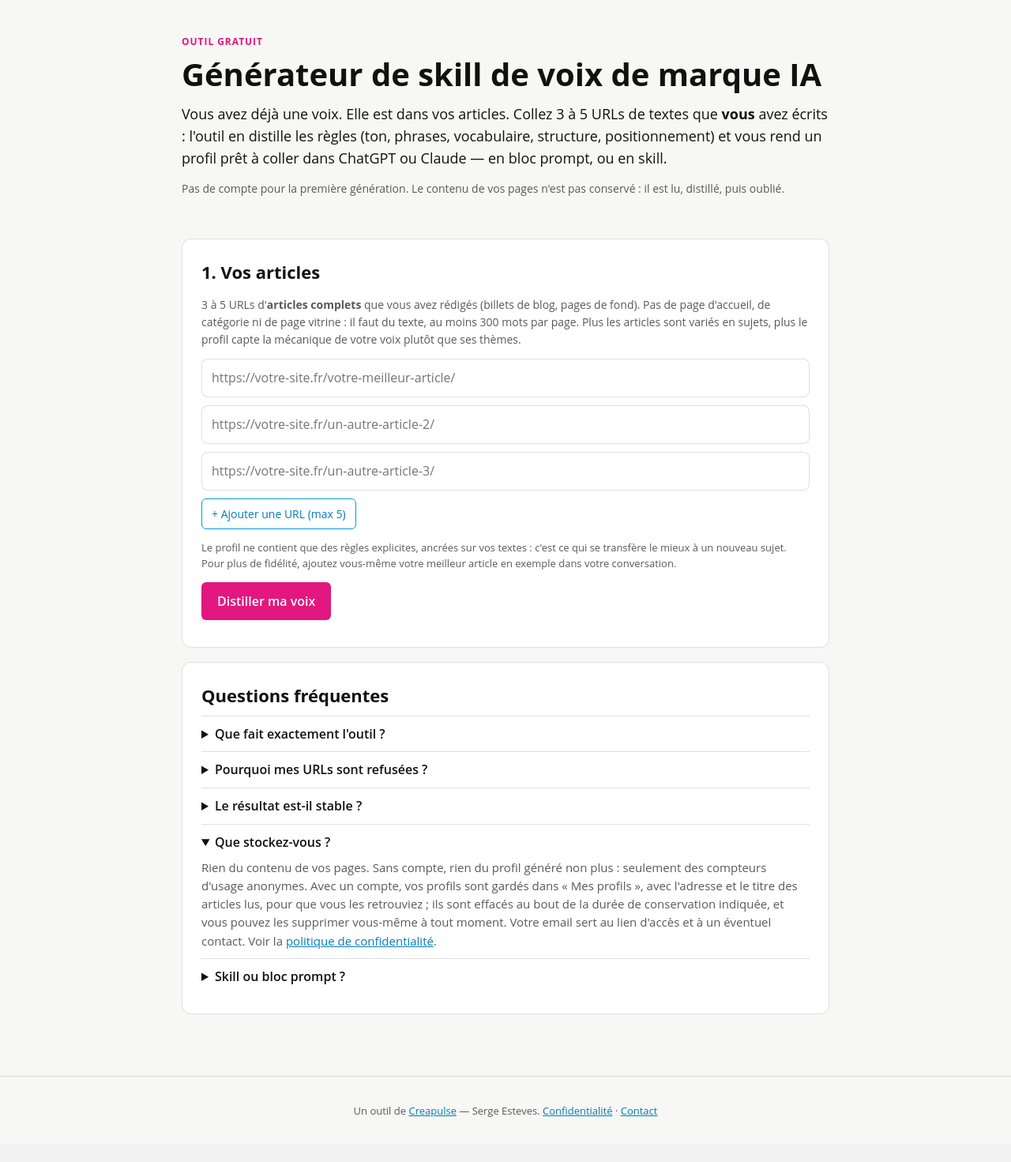
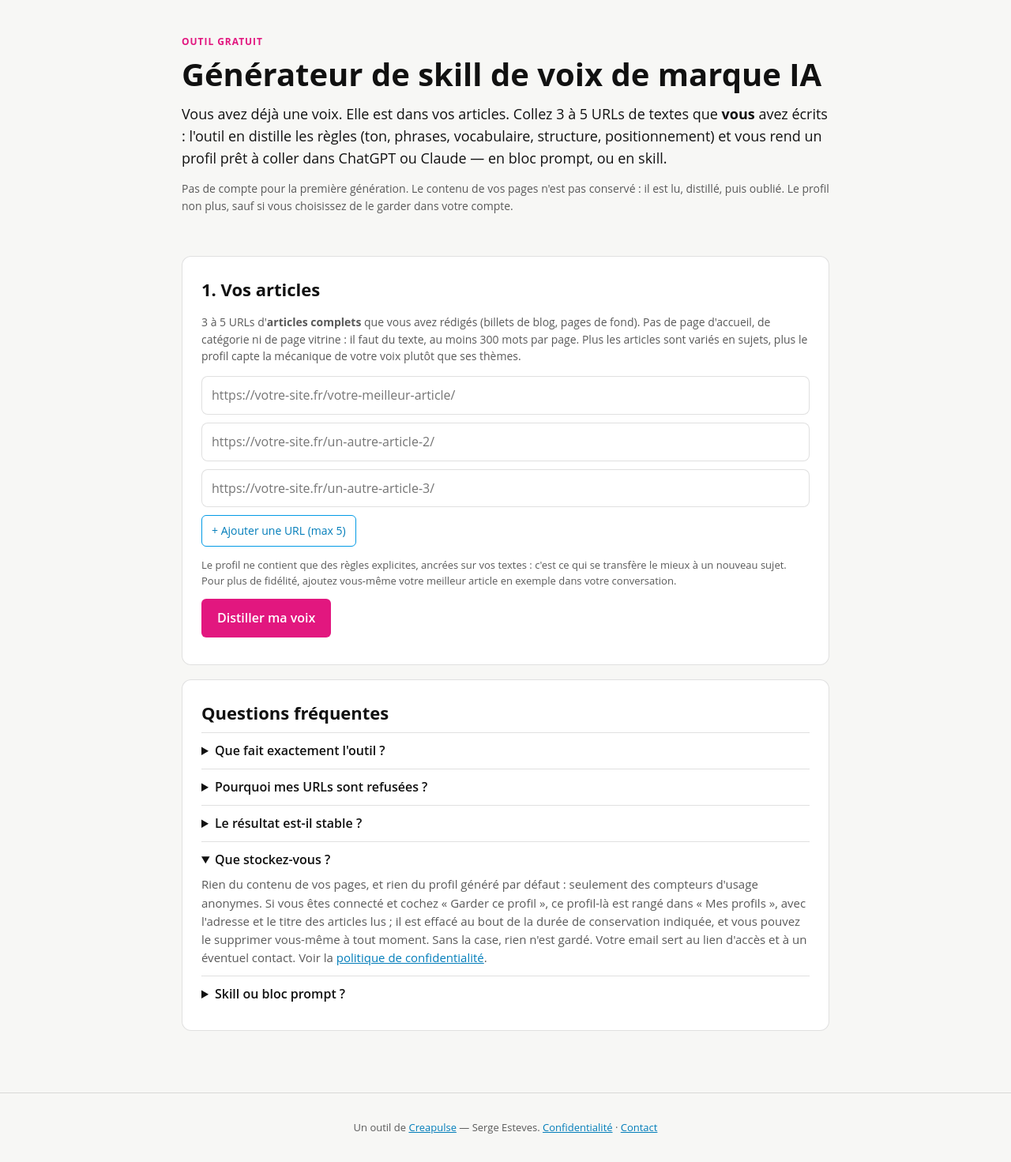
Before and after one commit to sergeesteves/creapulse-brand-voice-skill-generator, a FastAPI app: page / in a window 1280 px wide, after a click on "Que stockez-vous ?". Shown: the part 59-1530 px from the top of the page at 79% size. Before the commit the page ends 1473 px from the top, so only its background shows below. Run offline with FastAPI, Linux system fonts and the light colour scheme; some libraries are stand-ins or nearby versions.

Commit message:
Ne garder un profil que si le membre le demande
L'historique passe en opt-in : une case « Garder ce profil », décochée par
défaut, sous le formulaire des comptes identifiés. Sans elle, /api/generate
n'écrit rien dans profiles. La promesse « lu, distillé, oublié » vaut donc
aussi pour le profil par défaut ; le chapeau et la FAQ le disent.

Co-Authored-By: Claude Opus 5.5 <noreply@anthropic.com>

```diff
--- a/app/main.py
+++ b/app/main.py
@@ -192,6 +192,7 @@ async def index(request: Request):
             "max_urls": settings.max_urls,
             "min_urls": settings.min_urls,
             "min_words": settings.min_words_per_page,
+            "retention_months": settings.retention_months(sess.levels if sess else ()),
         },
     )
     resp.headers["Referrer-Policy"] = "no-referrer"
@@ -280,7 +281,9 @@ async def api_generate(request: Request, payload: dict = Body(...)):
     profile_id = None
     if email:
         store.bump_lead_generations(email)
-        profile_id = _save_profile(store, sess, name, slug, page_views, guide)
+        # Opt-in explicite : sans la case cochée, le profil n'est gardé nulle part
+        if payload.get("save") is True:
+            profile_id = _save_profile(store, sess, name, slug, page_views, guide)
     _record_cost(store, "ok", good, guide.model, meter)
     log.info("generation ok ip=%s email=%s pages=%d words=%d guide=%dc model=%s usage=%s cost=%.5f$ (%s, %d appel(s))",
              gating.ip_key(ip)[:8], "yes" if email else "no", len(good), sum(p.words for p in good),
--- a/app/templates/index.html
+++ b/app/templates/index.html
@@ -31,7 +31,7 @@
     <p class="kicker">Outil gratuit</p>
     <h1>Générateur de skill de voix de marque IA</h1>
     <p class="lead">Vous avez déjà une voix. Elle est dans vos articles. Collez {{ min_urls }} à {{ max_urls }} URLs de textes que <strong>vous</strong> avez écrits : l'outil en distille les règles (ton, phrases, vocabulaire, structure, positionnement) et vous rend un profil prêt à coller dans ChatGPT ou Claude — en bloc prompt, ou en skill.</p>
-    <p class="note">Pas de compte pour la première génération. Le contenu de vos pages n'est pas conservé : il est lu, distillé, puis oublié.</p>
+    <p class="note">Pas de compte pour la première génération. Le contenu de vos pages n'est pas conservé : il est lu, distillé, puis oublié. Le profil non plus, sauf si vous choisissez de le garder dans votre compte.</p>
   </section>
 
   {% if embed %}
@@ -69,6 +69,9 @@
         <button type="button" class="ghost" id="add-url">+ Ajouter une URL (max {{ max_urls }})</button>
       </div>
       <p class="hint small">Le profil ne contient que des règles explicites, ancrées sur vos textes : c'est ce qui se transfère le mieux à un nouveau sujet. Pour plus de fidélité, ajoutez vous-même votre meilleur article en exemple dans votre conversation.</p>
+      {% if email %}
+      <label class="check"><input type="checkbox" id="save-profile"> Garder ce profil dans « Mes profils » pour le retrouver plus tard ({% if retention_months %}conservé {{ retention_months }} mois{% else %}sans limite de durée{% endif %}, supprimable à tout moment). Sans cette case, il n'est conservé nulle part.</label>
+      {% endif %}
       <div class="row">
         <button type="submit" class="primary" id="submit">Distiller ma voix</button>
         <span id="progress" class="progress" hidden><span class="spinner"></span> <span id="progress-text">Lecture des pages…</span></span>
@@ -143,7 +146,7 @@
     <details><summary>Que fait exactement l'outil ?</summary><p>Il lit le texte principal de vos pages, puis un modèle de langage en distille les règles de votre voix sur 5 axes : ton, style de phrase, vocabulaire (mots-signature et mots à éviter), structure, principes éditoriaux. Chaque trait est ancré sur des tournures réellement présentes dans vos textes. Rien n'est inventé.</p></details>
     <details><summary>Pourquoi mes URLs sont refusées ?</summary><p>Parce que l'extraction est vide ou trop courte : page d'accueil, catégorie, page vitrine, paywall, ou site qui bloque les robots. Une mauvaise extraction donnerait un profil bidon, on préfère refuser proprement. Prenez des articles complets, de {{ min_words }} mots minimum.</p></details>
     <details><summary>Le résultat est-il stable ?</summary><p>Oui, la distillation tourne à température basse : mêmes URLs, même profil (à quelques mots près).</p></details>
-    <details><summary>Que stockez-vous ?</summary><p>Rien du contenu de vos pages. Sans compte, rien du profil généré non plus : seulement des compteurs d'usage anonymes. Avec un compte, vos profils sont gardés dans « Mes profils », avec l'adresse et le titre des articles lus, pour que vous les retrouviez ; ils sont effacés au bout de la durée de conservation indiquée, et vous pouvez les supprimer vous-même à tout moment. Votre email sert au lien d'accès et à un éventuel contact. Voir la <a href="{{ settings.privacy_url }}" target="_blank" rel="noopener">politique de confidentialité</a>.</p></details>
+    <details><summary>Que stockez-vous ?</summary><p>Rien du contenu de vos pages, et rien du profil généré par défaut : seulement des compteurs d'usage anonymes. Si vous êtes connecté et cochez « Garder ce profil », ce profil-là est rangé dans « Mes profils », avec l'adresse et le titre des articles lus ; il est effacé au bout de la durée de conservation indiquée, et vous pouvez le supprimer vous-même à tout moment. Sans la case, rien n'est gardé. Votre email sert au lien d'accès et à un éventuel contact. Voir la <a href="{{ settings.privacy_url }}" target="_blank" rel="noopener">politique de confidentialité</a>.</p></details>
     <details><summary>Skill ou bloc prompt ?</summary><p>Le bloc prompt marche partout, c'est le défaut. Le skill est le même contenu, emballé pour Claude Code et les runtimes qui chargent des skills automatiquement. Tout est dedans dans les deux cas, aucun fichier externe.</p></details>
   </section>
 </main>
@@ -260,7 +263,7 @@
     try {
       const res = await fetch(ROOT + '/api/generate', {
         method: 'POST', headers: { 'Content-Type': 'application/json' },
-        body: JSON.stringify({ urls })
+        body: JSON.stringify({ urls, save: !!($('#save-profile') && $('#save-profile').checked) })
       });
       const data = await res.json();
       if (!data.ok) {
```
Also changed, not shown: CLAUDE.md (+3 -2 lines), tests/test_history.py (+21 -9 lines), README.md.
